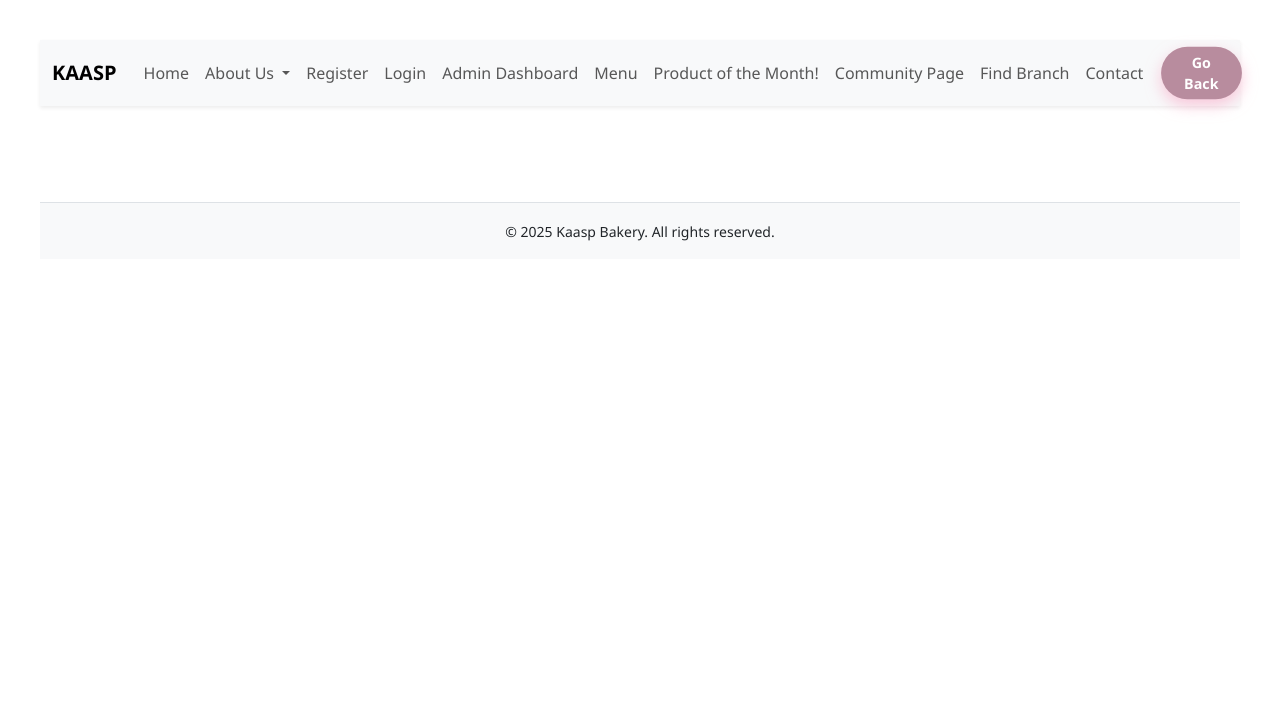
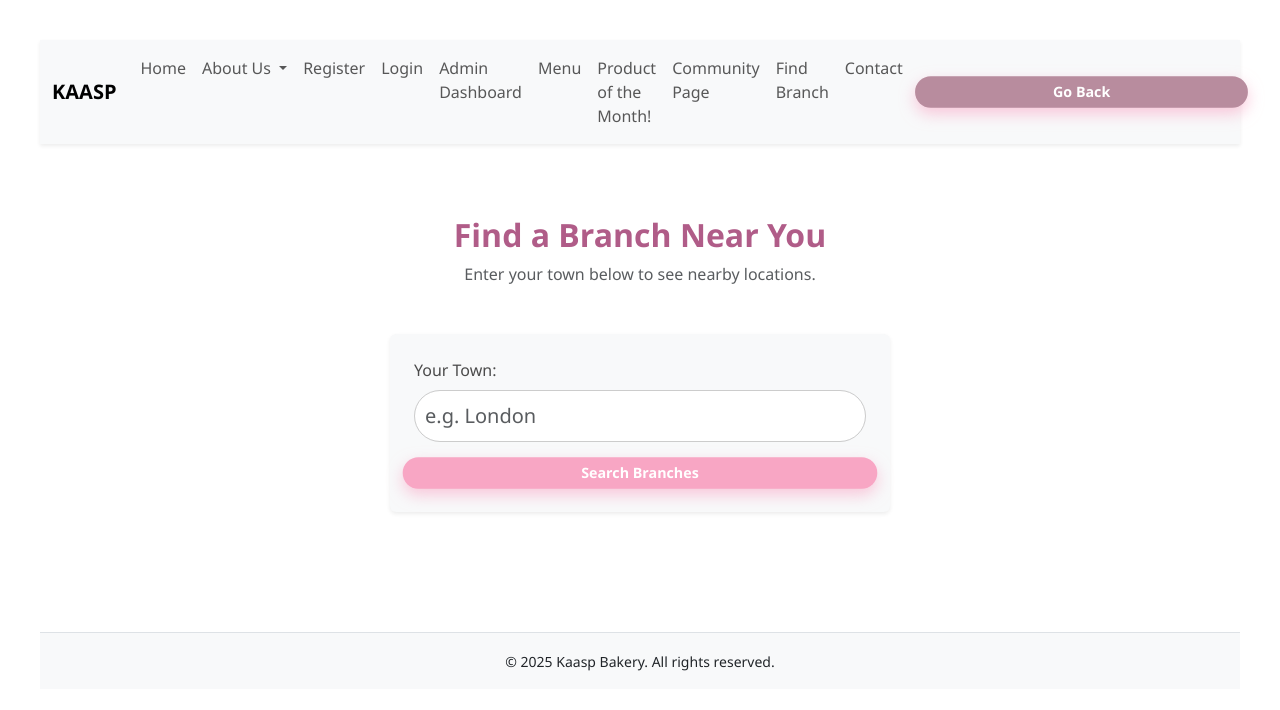
Before and after one commit to aimanaa6/final_project, a Flask app: page /find_branch in a window 1280 px wide. Shown: the top 710 px of the page. Run offline with Flask 3, Linux system fonts and the light colour scheme.

Commit message:
Added the find_us and included styling for the register and login page

```diff
--- a/static/main_styles.css
+++ b/static/main_styles.css
@@ -231,3 +231,65 @@ h1 {
 .reset-button:hover {
   background-color: #fbb6d2;
 }
+
+
+.login-container {
+  width: 350px;
+  margin: 80px auto;
+  padding: 30px;
+  background-color: #FFF0F2; /* Soft blush background */
+  border-radius: 12px;
+  box-shadow: 0 6px 20px rgba(0, 0, 0, 0.1);
+}
+
+.login-container h2 {
+  text-align: center;
+  margin-bottom: 20px;
+  color: #4B4B4B;
+}
+
+label {
+  display: block;
+  margin-bottom: 5px;
+  color: #4B4B4B;
+}
+
+input[type="text"],
+input[type="password"] {
+  width: 100%;
+  padding: 10px;
+  margin-bottom: 15px;
+  border: 1px solid #ccc;
+  border-radius: 6px;
+}
+
+button {
+  width: 100%;
+  padding: 10px;
+  background-color: #FF6F91;
+  color: white;
+  border: none;
+  border-radius: 6px;
+  cursor: pointer;
+  transition: background-color 0.3s ease;
+}
+
+button:hover {
+  background-color: #ff4f75;
+}
+
+.error-message {
+  color: red;
+  margin-top: 10px;
+  text-align: center;
+}
+
+.register-link {
+  margin-top: 15px;
+  text-align: center;
+}
+
+.register-link a {
+  color: #FF6F91;
+  text-decoration: underline;
+}
--- a/templates/find_branch.html
+++ b/templates/find_branch.html
@@ -1,29 +1,38 @@
 {% extends "layout.html" %}
+{% block content %}
+<div class="container py-5">
+  <div class="text-center mb-5">
+    <h2 class="fw-bold" style="color: #b05c88;"> Find a Branch Near You</h2>
+    <p class="text-muted">Enter your town below to see nearby locations.</p>
+  </div>
 
-{% block body_content %}
-<div class="container py-5">
-  <h2 class="text-center mb-4">Find a Branch Near You</h2>
-
-  <form method="POST" class="mb-4">
+  <form method="POST" class="bg-light p-4 rounded shadow-sm mx-auto" style="max-width: 500px;">
     <div class="mb-3">
-      <label for="town" class="form-label">Enter your town:</label>
-      <input type="text" name="town" id="town" class="form-control" required>
+      <label for="town" class="form-label">Your Town:</label>
+      <input type="text" name="town" id="town" class="form-control form-control-lg rounded-pill" placeholder="e.g. London" required>
     </div>
-    <button type="submit" class="btn btn-primary w-100">Search</button>
+    <button type="submit" class="btn btn-outline-info w-100 rounded-pill">Search Branches</button>
   </form>
 
   {% if message %}
-    <div class="alert alert-info">{{ message }}</div>
+    <div class="alert alert-info mt-4 text-center">{{ message }}</div>
   {% endif %}
 
   {% if branches %}
-    <h3 class="text-center mt-4">Branches in {{ request.form.town.title() }}:</h3>
-    <ul class="list-group">
+    <div class="mt-5">
+      <h4 class="text-center mb-4" style="color: #b05c88;">Branches in {{ request.form.town.title() }}:</h4>
+      <div class="row justify-content-center">
         {% for branch in branches %}
-            <li class="list-group-item">{{ branch.branch_name }}</li>
+          <div class="col-md-6 col-lg-4 mb-3">
+            <div class="card border-0 shadow-sm h-100">
+              <div class="card-body">
+                <h5 class="card-title text-center text-success">{{ branch.branch_name }}</h5>
+              </div>
+            </div>
+          </div>
         {% endfor %}
-    </ul>
+      </div>
+    </div>
   {% endif %}
 </div>
-
 {% endblock %}
--- a/templates/login.html
+++ b/templates/login.html
@@ -1,6 +1,6 @@
 {% extends "layout.html" %}
 
-{% block body content %}
+{% block content %}
 <div class="login-container">
   <form method="POST" action="{{ url_for('login') }}">
     <h2>Login</h2>
--- a/templates/logout.html
+++ b/templates/logout.html
@@ -1,6 +1,6 @@
 {% extends "layout.html" %}
 
-{% block body content %}
+{% block content %}
 <div class="logout-container">
   <h2>You have successfully logged out!</h2>
   <p><a href="{{ url_for('login') }}">Login again</a></p>
--- a/templates/register.html
+++ b/templates/register.html
@@ -1,6 +1,6 @@
 {% extends "layout.html" %}
 
-{% block body content %}
+{% block content %}
 <div class="login-container">
   <form method="POST" action="{{ url_for('register') }}">
     <h2>Register</h2>
```
